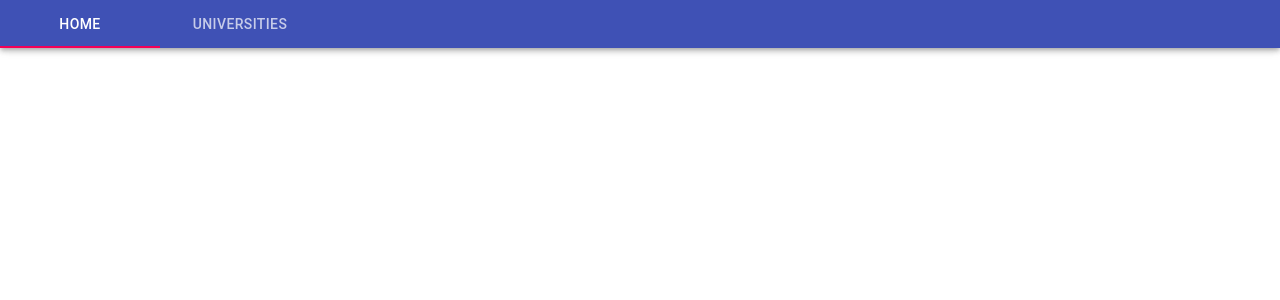
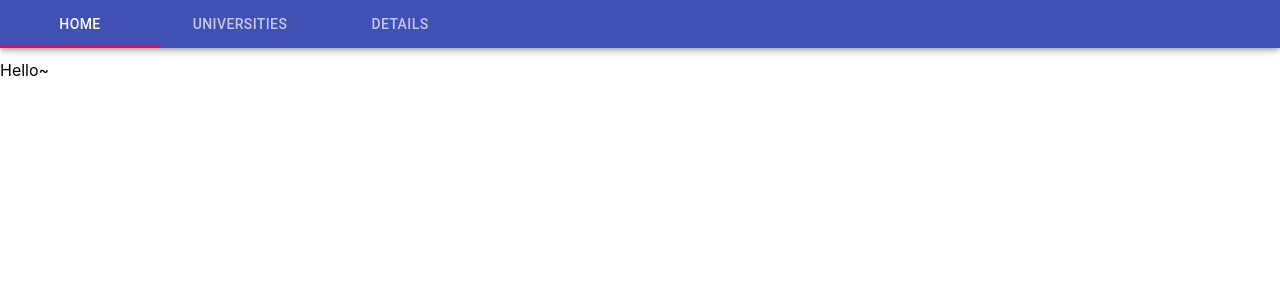
Before and after one commit to ssine/willow, a React (Create React App) app in the folder client/: page / in a window 1280 px wide. Shown: the top 300 px of the page. Built offline with nearby package versions, Linux system fonts and the light colour scheme.

Commit message:
change navbar state on location change

```diff
--- a/client/src/component/navbar.tsx
+++ b/client/src/component/navbar.tsx
@@ -3,48 +3,90 @@ import { makeStyles, Theme } from '@material-ui/core/styles';
 import AppBar from '@material-ui/core/AppBar';
 import Tabs from '@material-ui/core/Tabs';
 import Tab from '@material-ui/core/Tab';
+import useScrollTrigger from '@material-ui/core/useScrollTrigger';
 import Typography from '@material-ui/core/Typography';
 import Box from '@material-ui/core/Box';
-import { Link , LinkProps as RouterLinkProps } from 'react-router-dom';
-
-interface TabPanelProps {
-  children?: React.ReactNode;
-  index: any;
-  value: any;
-}
-
-function TabPanel(props: TabPanelProps) {
-  const { children, value, index, ...other } = props;
-
-  return (
-    <Typography
-      component="div"
-      role="tabpanel"
-      hidden={value !== index}
-      id={`simple-tabpanel-${index}`}
-      aria-labelledby={`simple-tab-${index}`}
-      {...other}
-    >
-      <Box p={3}>{children}</Box>
-    </Typography>
-  );
-}
-
-function a11yProps(index: any) {
-  return {
-    id: `simple-tab-${index}`,
-    'aria-controls': `simple-tabpanel-${index}`,
-  };
-}
+import { Link, LinkProps as RouterLinkProps, withRouter } from 'react-router-dom';
+import Slide from '@material-ui/core/Slide';
+import ClickAwayListener from '@material-ui/core/ClickAwayListener'
+import Zoom from '@material-ui/core/Zoom'
+import Fab from '@material-ui/core/Fab';
+import KeyboardArrowUpIcon from '@material-ui/icons/KeyboardArrowUp';
+import {RouteComponentProps} from "react-router";
 
 const useStyles = makeStyles((theme: Theme) => ({
   root: {
-    position: 'fixed',
     zIndex: 2
   },
 }));
 
-export default function SimpleTabs(props: {links: {name: string, url: string}[]}) {
+function HideOnScroll(props: { children: React.ReactNode }) {
+  const { children } = props;
+  const trigger = useScrollTrigger();
+
+  return (
+    <Slide appear={false} direction="down" in={!trigger}>
+      {children}
+    </Slide>
+  );
+}
+
+type PathParamsType = {
+  param1: string,
+}
+type NavBarProp = RouteComponentProps<PathParamsType> & {
+  links: { name: string, url: string }[]
+}
+interface NavBarState {
+  active_tab: number
+}
+
+
+class NavBar extends React.Component<NavBarProp, NavBarState> {
+  constructor (props: NavBarProp) {
+    super(props)
+    this.state = { active_tab: 0 }
+  }
+
+  componentDidMount() {
+    console.log('mount')
+    this.props.history.listen(this.on_route_change.bind(this))
+  }
+
+  componentWillUnmount() {
+    console.log('unmount')
+    this.props.history.listen(this.on_route_change.bind(this))
+  }
+
+  on_route_change(loc: any) {
+    if (loc.pathname.match(/\/universities/))
+      this.setState({ active_tab: 1 })
+    else if (loc.pathname.match(/\/$/))
+      this.setState({ active_tab: 0 })
+    else if (loc.pathname.match(/\/university\/.*/))
+      this.setState({ active_tab: 2 })
+  }
+
+  render() {
+    return (
+      <div>
+        <HideOnScroll>
+          <AppBar style={{zIndex: 2}}>
+            <Tabs value={this.state.active_tab} aria-label="simple tabs example">
+              {this.props.links.map(l => <Tab key={l.name} label={l.name} component={Link} to={l.url} />)}
+              <Tab key='details' label='details' />
+            </Tabs>
+          </AppBar>
+        </HideOnScroll>
+      </div>
+    )
+  }
+
+}
+
+export default withRouter(NavBar)
+
+export function SimpleTabs(props: { links: { name: string, url: string }[] }) {
   const classes = useStyles();
   const [value, setValue] = React.useState(0);
 
@@ -52,13 +94,24 @@ export default function SimpleTabs(props: {links: {name: string, url: string}[]}
     setValue(newValue);
   }
 
+
+  function handleClickAway(evt: React.MouseEvent<Document, MouseEvent>) {
+    let url = window.location.href
+    if (!url.includes('universities') || !url.endsWith('/')) {
+      setValue(2)
+    }
+  }
+
   return (
     <div>
-      <AppBar className={classes.root}>
-        <Tabs value={value} onChange={handleChange} aria-label="simple tabs example">
-          {props.links.map(l => <Tab key={l.name} label={l.name} component={Link} to={l.url} />)}
-        </Tabs>
-      </AppBar>
+      <HideOnScroll>
+        <AppBar style={{zIndex: 2}}>
+          <Tabs value={value} onChange={handleChange} aria-label="simple tabs example">
+            {props.links.map(l => <Tab key={l.name} label={l.name} component={Link} to={l.url} />)}
+            <Tab key='details' label='details' />
+          </Tabs>
+        </AppBar>
+      </HideOnScroll>
     </div>
   );
 }
--- a/client/src/component/university-list.tsx
+++ b/client/src/component/university-list.tsx
@@ -11,6 +11,7 @@ import ExpandLess from '@material-ui/icons/ExpandLess';
 import ExpandMore from '@material-ui/icons/ExpandMore';
 import StarBorder from '@material-ui/icons/StarBorder';
 import { IconButton } from '@material-ui/core';
+import { Link } from 'react-router-dom'
 
 const useStyles = makeStyles((theme: Theme) =>
   createStyles({
@@ -18,6 +19,7 @@ const useStyles = makeStyles((theme: Theme) =>
       width: '100%',
       maxWidth: 960,
       backgroundColor: theme.palette.background.paper,
+      margin: '0 auto'
     },
     nested: {
       paddingLeft: theme.spacing(4),
@@ -58,17 +60,12 @@ export default function UniversityList(props: UniversityListProp) {
     <List
       component="nav"
       aria-labelledby="nested-list-subheader"
-      subheader={
-        <ListSubheader component="div" id="nested-list-subheader">
-          Nested List Items
-        </ListSubheader>
-      }
       className={classes.root}
     >
       {
         props.universities.map((u, idx) => (
           <div key={idx}>
-            <ListItem button onClick={_ => console.log('nav')}>
+            <ListItem component={Link} to={`/university/${u.name}`} button>
               <ListItemIcon>
                 <InboxIcon />
               </ListItemIcon>
--- a/client/src/index.tsx
+++ b/client/src/index.tsx
@@ -14,9 +14,11 @@ const routing = (
         {name: 'Home', url: '/'},
         {name: 'Universities', url: '/universities'}
       ]}/>
+      <div style={{marginTop: "60px"}}>
       <Route exact path='/' component={MainPage} />
       <Route path='/universities' component={UniversityPage} />
       <Route path='/university/:name/:program?' component={DetailsPage} />
+      </div>
     </div>
   </Router>
 )
--- a/client/src/style/index.scss
+++ b/client/src/style/index.scss
@@ -11,3 +11,7 @@ code {
   font-family: source-code-pro, Menlo, Monaco, Consolas, 'Courier New',
     monospace;
 }
+
+.university-page {
+  margin: 0 auto;
+}
```
